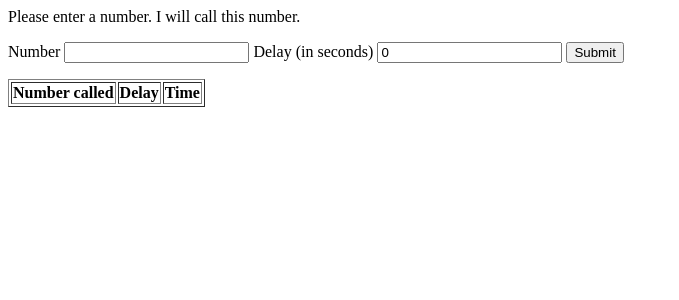
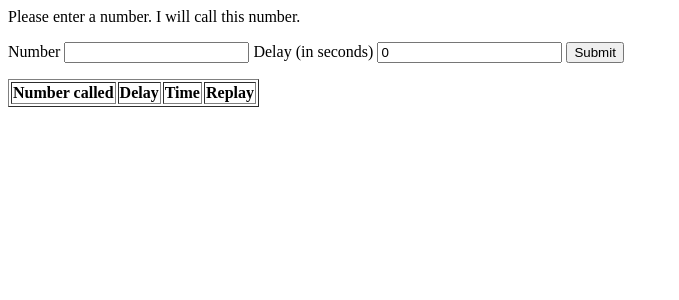
Before and after one commit to patricknyu/PhoneBuzz, a Flask app: page / in a window 1280 px wide. Shown: the top 300 px of the page, without its empty margins (0-679 px from the left). Run offline with Flask 2, Linux system fonts and the light colour scheme; lists and menus that the app fills with data are empty.

Commit message:
putting in replay4

```diff
--- a/templates/index.html
+++ b/templates/index.html
@@ -16,6 +16,7 @@
 <th>Number called</th>
 <th>Delay</th>
 <th>Time</th>
+<th>Replay</th>
 </tr>
 {% for h in history %}
 <tr>
```
Also changed, not shown: 1 other file.
